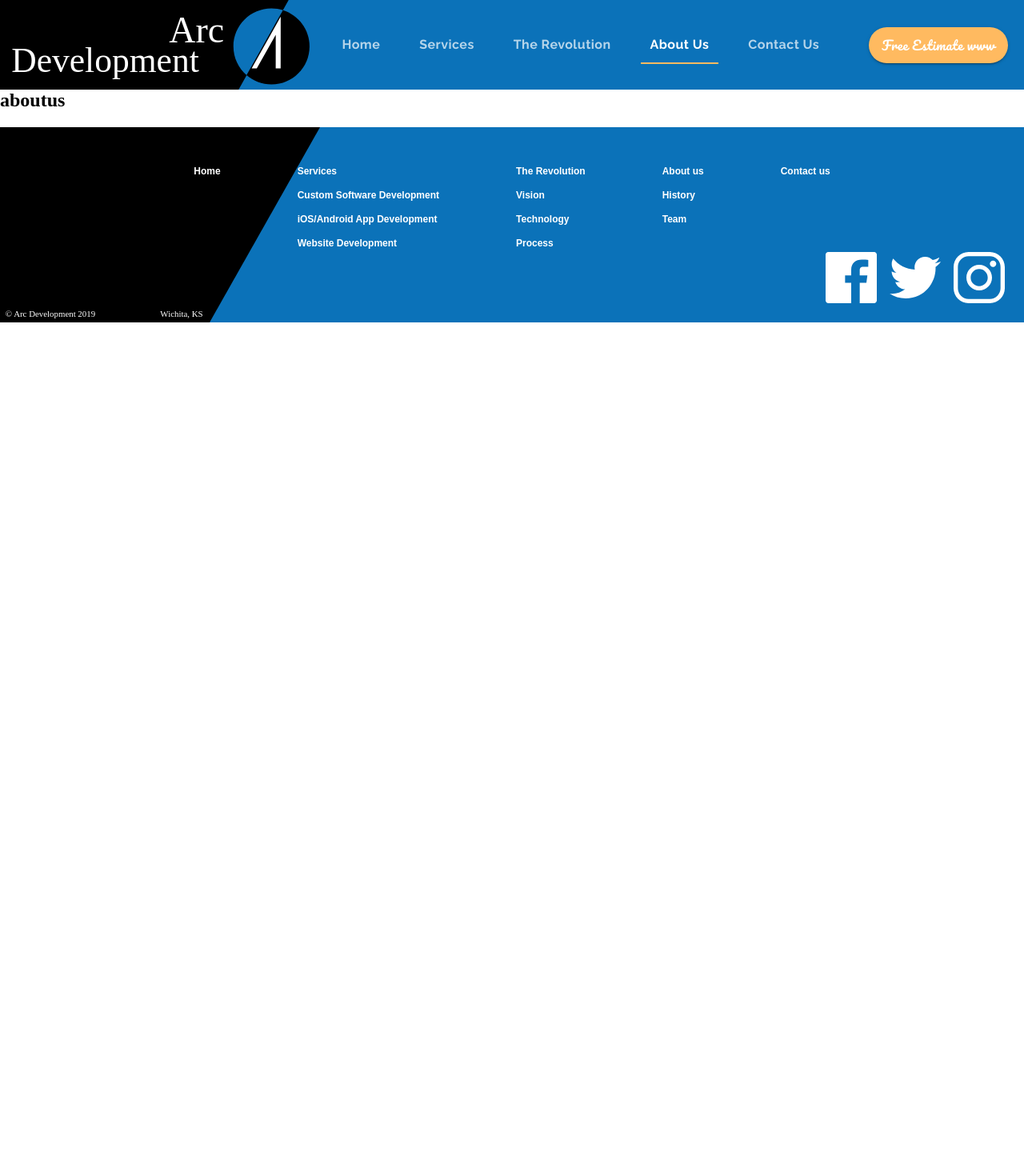
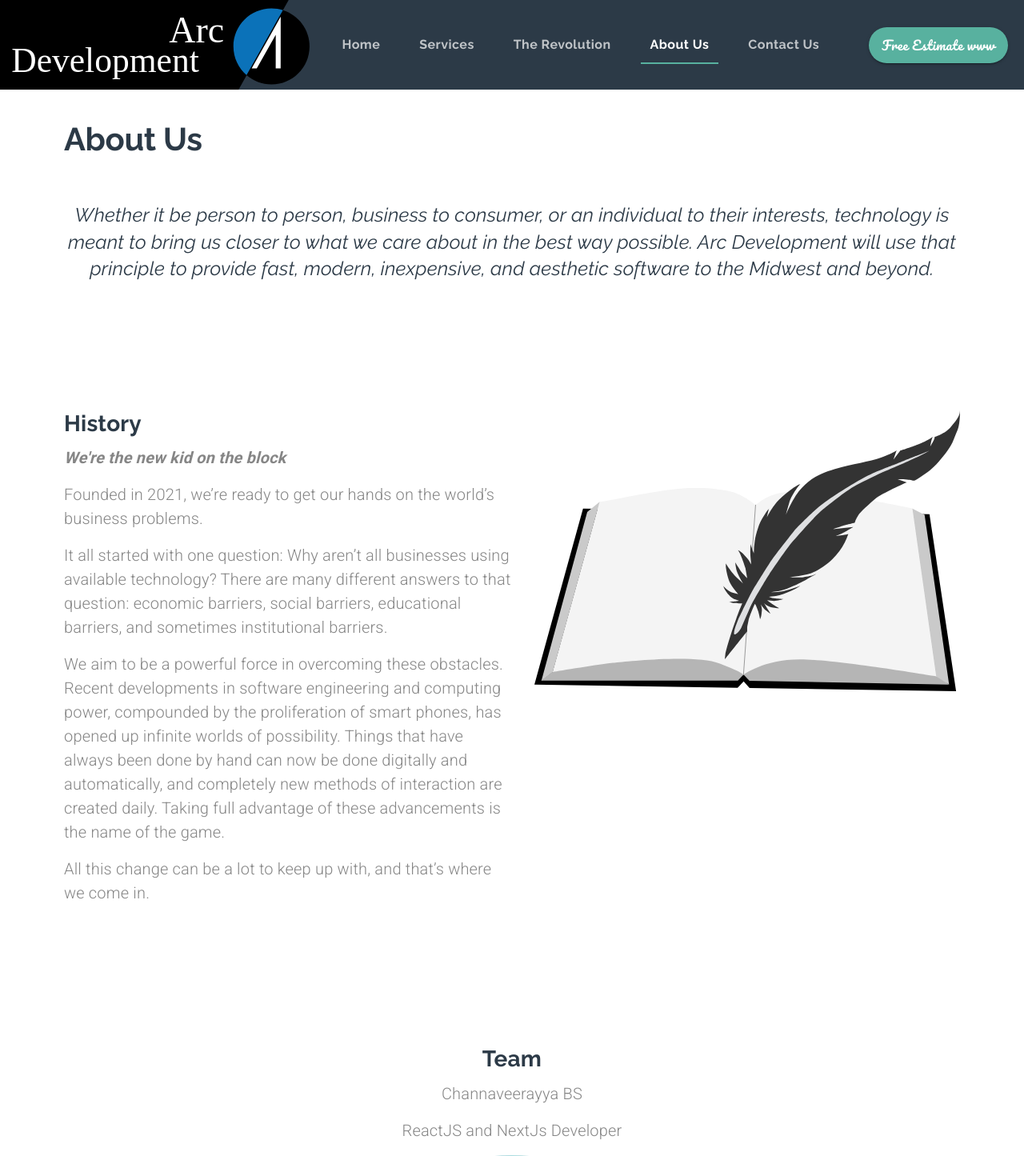
Before and after one commit to channaveerayya/arc_developement, a React (Create React App) app: page /aboutus in a window 1280 px wide. Shown: the top 1445 px of the page at 80% size. Before the commit the page ends 800 px from the top, so only its background shows below. Built offline with nearby package versions, Linux system fonts and the light colour scheme.

Commit message:
aboutus page added

```diff
--- /dev/null
+++ b/src/components/About.js
@@ -0,0 +1,192 @@
+import React from 'react'
+import { makeStyles, useTheme } from '@material-ui/core/styles'
+import Grid from '@material-ui/core/Grid'
+import Typography from '@material-ui/core/Typography'
+import Avatar from '@material-ui/core/Avatar'
+import useMediaQuery from '@material-ui/core/useMediaQuery'
+import history from '../assets/history.svg'
+import profile from '../assets/founder.jpg'
+
+import CallToAction from './ui/CallToAction'
+
+const useStyles = makeStyles((theme) => ({
+  missionStatement: {
+    fontStyle: 'italic',
+    fontWeight: 300,
+    fontSize: '1.5rem',
+    maxWidth: '50em',
+    lineHeight: 1.4,
+  },
+  rowContainer: {
+    paddingLeft: '5em',
+    paddingRight: '5em',
+    [theme.breakpoints.down('sm')]: {
+      paddingLeft: '1.5em',
+      paddingRight: '1.5em',
+    },
+  },
+  avatar: {
+    height: '25em',
+    width: '25em',
+    [theme.breakpoints.down('sm')]: {
+      height: '20em',
+      width: '20em',
+      maxHeight: 300,
+      maxWidth: 300,
+    },
+  },
+}))
+
+export default function About(props) {
+  const classes = useStyles()
+  const theme = useTheme()
+  const matchesMD = useMediaQuery(theme.breakpoints.down('md'))
+
+  return (
+    <Grid container direction='column'>
+      <Grid
+        item
+        className={classes.rowContainer}
+        style={{ marginTop: matchesMD ? '1em' : '2em' }}
+      >
+        <Typography align={matchesMD ? 'center' : undefined} variant='h2'>
+          About Us
+        </Typography>
+      </Grid>
+      <Grid
+        item
+        container
+        justify='center'
+        className={classes.rowContainer}
+        style={{ marginTop: '3em' }}
+      >
+        <Typography
+          variant='h4'
+          align='center'
+          className={classes.missionStatement}
+        >
+          Whether it be person to person, business to consumer, or an individual
+          to their interests, technology is meant to bring us closer to what we
+          care about in the best way possible. Arc Development will use that
+          principle to provide fast, modern, inexpensive, and aesthetic software
+          to the Midwest and beyond.
+        </Typography>
+      </Grid>
+      <Grid
+        item
+        container
+        className={classes.rowContainer}
+        style={{ marginTop: '10em', marginBottom: '10em' }}
+        direction={matchesMD ? 'column' : 'row'}
+        alignItems={matchesMD ? 'center' : undefined}
+        justify='space-between'
+      >
+        <Grid item>
+          <Grid
+            item
+            container
+            direction='column'
+            lg
+            style={{ maxWidth: '35em' }}
+          >
+            <Grid item>
+              <Typography
+                align={matchesMD ? 'center' : undefined}
+                variant='h4'
+                gutterBottom
+              >
+                History
+              </Typography>
+            </Grid>
+            <Grid item>
+              <Typography
+                variant='body1'
+                align={matchesMD ? 'center' : undefined}
+                paragraph
+                style={{ fontWeight: 700, fontStyle: 'italic' }}
+              >
+                We're the new kid on the block
+              </Typography>
+              <Typography
+                variant='body1'
+                align={matchesMD ? 'center' : undefined}
+                paragraph
+              >
+                Founded in 2021, we’re ready to get our hands on the world’s
+                business problems.
+              </Typography>
+              <Typography
+                variant='body1'
+                align={matchesMD ? 'center' : undefined}
+                paragraph
+              >
+                It all started with one question: Why aren’t all businesses
+                using available technology? There are many different answers to
+                that question: economic barriers, social barriers, educational
+                barriers, and sometimes institutional barriers.
+              </Typography>
+              <Typography
+                variant='body1'
+                align={matchesMD ? 'center' : undefined}
+                paragraph
+              >
+                We aim to be a powerful force in overcoming these obstacles.
+                Recent developments in software engineering and computing power,
+                compounded by the proliferation of smart phones, has opened up
+                infinite worlds of possibility. Things that have always been
+                done by hand can now be done digitally and automatically, and
+                completely new methods of interaction are created daily. Taking
+                full advantage of these advancements is the name of the game.
+              </Typography>
+              <Typography
+                variant='body1'
+                align={matchesMD ? 'center' : undefined}
+                paragraph
+              >
+                All this change can be a lot to keep up with, and that’s where
+                we come in.
+              </Typography>
+            </Grid>
+          </Grid>
+        </Grid>
+        <Grid item>
+          <Grid item container justify='center' lg>
+            <img
+              src={history}
+              alt='quill pen sitting on top of book'
+              style={{ maxHeight: matchesMD ? 200 : '22em' }}
+            />
+          </Grid>
+        </Grid>
+      </Grid>
+      <Grid
+        item
+        container
+        direction='column'
+        alignItems='center'
+        className={classes.rowContainer}
+        style={{ marginBottom: '15em' }}
+      >
+        <Grid item>
+          <Typography align='center' variant='h4' gutterBottom>
+            Team
+          </Typography>
+        </Grid>
+        <Grid item>
+          <Typography variant='body1' paragraph align='center'>
+            Channaveerayya BS
+          </Typography>
+          <Typography variant='body1' paragraph align='center'>
+            ReactJS and NextJs Developer
+          </Typography>
+        </Grid>
+        <Grid item>
+          <Avatar alt='founder' src={profile} className={classes.avatar} />
+        </Grid>
+      </Grid>
+      <Grid item>
+        <CallToAction setValue={props.setValue} />
+      </Grid>
+    </Grid>
+  )
+}
--- a/src/components/App.js
+++ b/src/components/App.js
@@ -9,6 +9,7 @@ import CustomSoftware from './CustomSoftware'
 import MobileApps from './MobileApps'
 import Websites from './Websites'
 import Revolution from './Revolution'
+import About from './About'
 function App() {
   return (
     <MuiThemeProvider theme={theme}>
@@ -22,7 +23,7 @@ function App() {
           <Route exact path='/mobileapps' component={MobileApps} />
           <Route exact path='/websites' component={Websites} />
           <Route exact path='/revolutions' component={Revolution} />
-          <Route exact path='/aboutus' component={() => <h2>aboutus</h2>} />
+          <Route exact path='/aboutus' component={About} />
           <Route exact path='/contact' component={() => <h2>contact</h2>} />
           <Route exact path='/estimate' component={() => <h2>estimate</h2>} />
         </Switch>
--- a/src/components/UI/Theme.js
+++ b/src/components/UI/Theme.js
@@ -1,6 +1,6 @@
 import { createMuiTheme } from '@material-ui/core/styles'
-const arcBlue = '#0b72b9',
-  arcOrange = '#ffba60',
+const arcBlue = '#2C3A47',
+  arcOrange = '#58B19F',
   arcGrey = '#868686'
 export default createMuiTheme({
   palette: {
```
